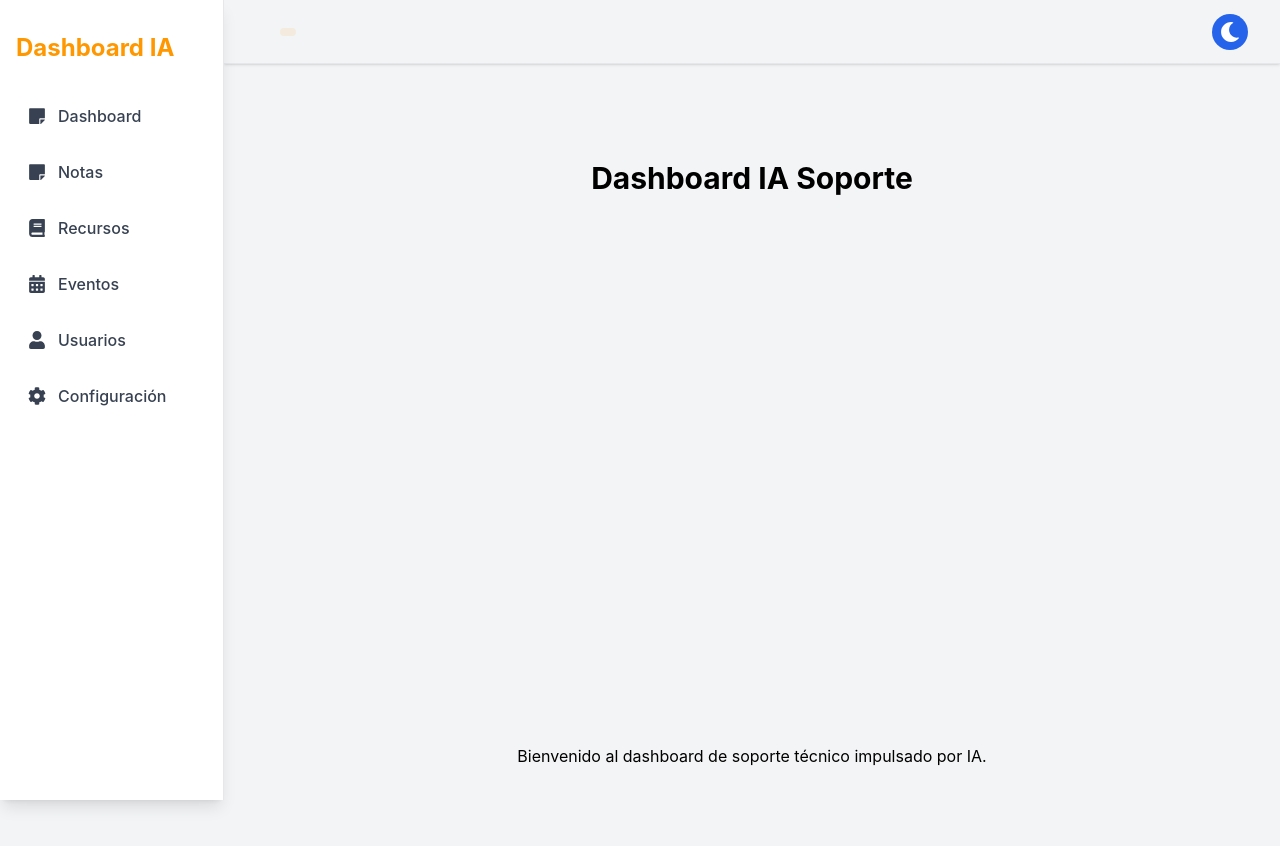
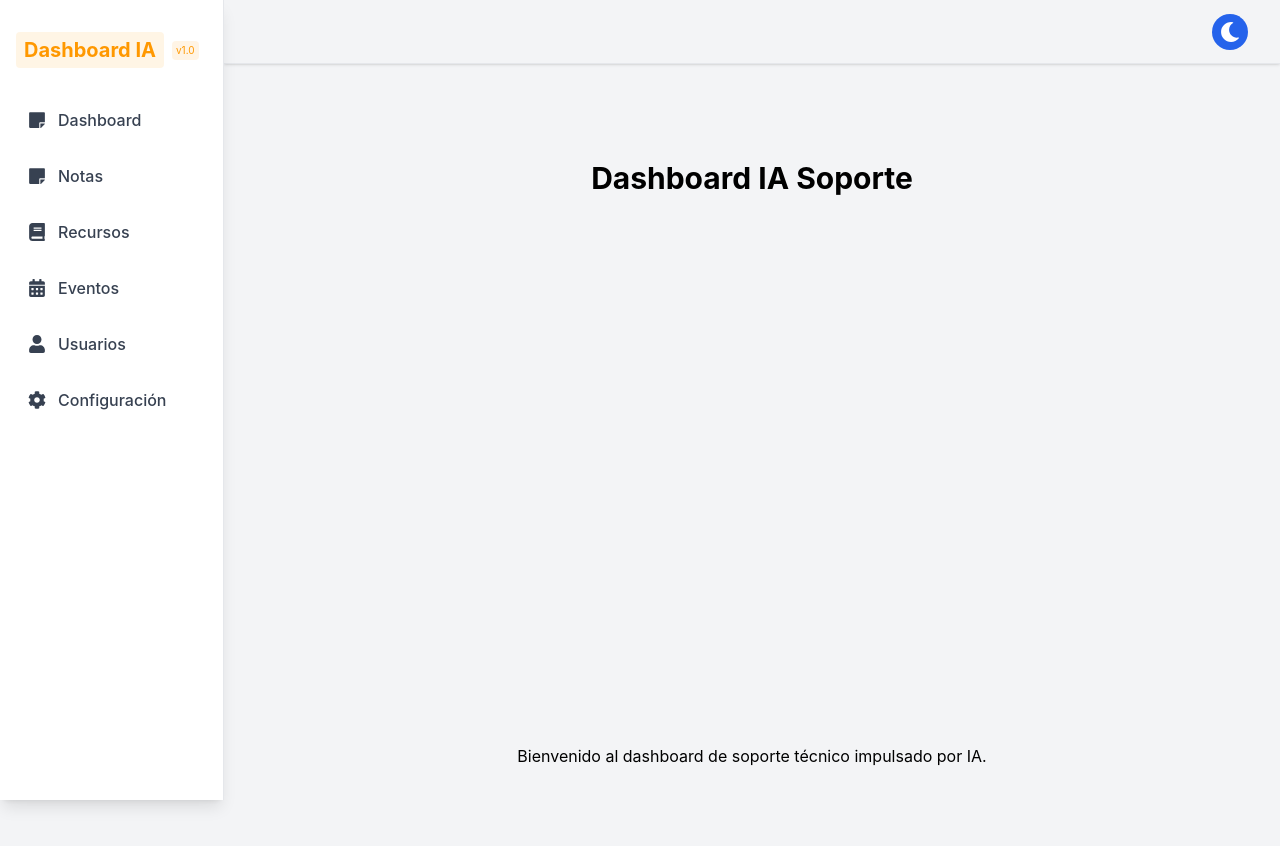
Before and after one commit to miguelgargurevich/dashboardia-new, a Next.js app in the folder apps/frontend/: page / in a window 1280 px wide. Shown: the top 846 px of the page. Built offline with nearby package versions, Linux system fonts and the light colour scheme.

Commit message:
style: reduce version text size and align next to Dashboard IA in sidebar

```diff
--- a/apps/frontend/app/layout.tsx
+++ b/apps/frontend/app/layout.tsx
@@ -13,7 +13,6 @@ export default function RootLayout({ children }: { children: React.ReactNode })
         <header className="fixed top-0 left-56 right-0 h-16 bg-bg dark:bg-bg-dark border-b border-border dark:border-border-dark flex items-center px-8 z-40 shadow">
           <div className="flex items-center gap-4">
             <span className="text-2xl font-bold text-primary dark:text-primary"></span>
-            <span className="text-xs px-2 py-1 rounded bg-primary/10 text-primary dark:bg-primary/10 dark:text-primary ml-2"></span>
           </div>
           <div className="ml-auto flex items-center gap-4">
             {/* Toggle de tema claro/oscuro */}
--- a/apps/frontend/app/notas/page.tsx
+++ b/apps/frontend/app/notas/page.tsx
@@ -72,6 +72,7 @@ function NoteViewer({ note, onEdit, onDelete, tiposNotas, isEditing, onSave, onC
           />
           <select
             className="px-3 py-2 rounded border w-64 bg-white dark:bg-gray-900 text-gray-900 dark:text-white"
+            style={{ height: '42px' }}
             value={editData?.tipo || ""}
             onChange={e => setEditData({ ...editData, tipo: e.target.value })}
             required
@@ -153,9 +154,7 @@ function NoteViewer({ note, onEdit, onDelete, tiposNotas, isEditing, onSave, onC
       <div className="mb-4 text-gray-700 dark:text-gray-100">
         <span className="font-semibold">Estado:</span> {note.status}
       </div>
-      <div className="mb-4 text-gray-700 dark:text-gray-100">
-        <span className="font-semibold">Prioridad:</span> {note.priority}
-      </div>
+      {/* Prioridad field hidden as requested */}
     </div>
   );
 }
--- a/apps/frontend/app/recursos/page.tsx
+++ b/apps/frontend/app/recursos/page.tsx
@@ -76,6 +76,7 @@ function ResourceViewer({ resource, onEdit, onDelete, tiposRecursos, isEditing,
           />
           <select
             className="w-full px-3 py-2 border border-gray-300 dark:border-gray-700 rounded-lg bg-white dark:bg-gray-900 text-gray-900 dark:text-gray-100 focus:ring-2 focus:ring-primary dark:focus:ring-accent focus:outline-none transition-colors"
+            style={{ height: '42px' }}
             value={editData?.tipo || ""}
             onChange={e => setEditData({ ...editData, tipo: e.target.value })}
             required
--- a/apps/frontend/components/Sidebar.tsx
+++ b/apps/frontend/components/Sidebar.tsx
@@ -13,7 +13,11 @@ const menu = [
 export default function Sidebar() {
   return (
     <aside className="fixed top-0 left-0 h-screen w-56 bg-white dark:bg-gray-950 shadow-lg flex flex-col py-8 px-4 z-40 border-r border-gray-200 dark:border-gray-800">
-      <div className="mb-8 text-2xl font-bold text-primary dark:text-primary">Dashboard IA</div>
+      <div className="mb-8 flex items-center">
+        <span className="text-xl font-bold px-2 py-1 rounded bg-primary/10 text-primary dark:bg-primary/10 dark:text-primary">Dashboard IA</span>
+        <span className="text-[10px] px-1 py-0.5 rounded bg-primary/10 text-primary dark:bg-primary/10 dark:text-primary ml-2 align-middle">v1.0</span>
+      </div>
+
       <nav className="flex flex-col gap-4">
         {menu.map((item) => (
           <Link key={item.label} href={item.href} className="flex items-center gap-3 px-3 py-2 rounded-lg hover:bg-primary/10 dark:hover:bg-accent/10 text-gray-700 dark:text-gray-200 font-medium transition-colors">
```
